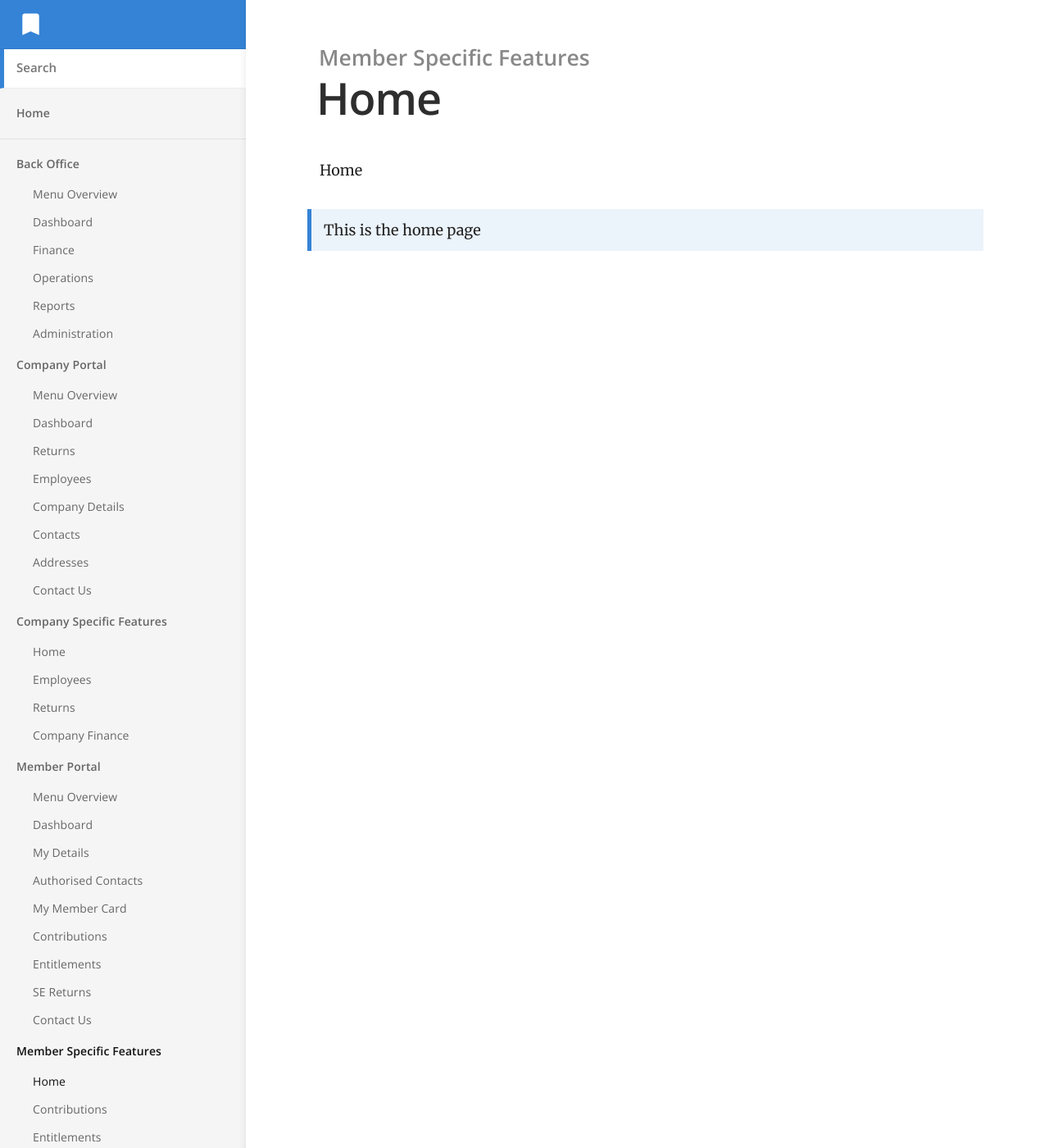
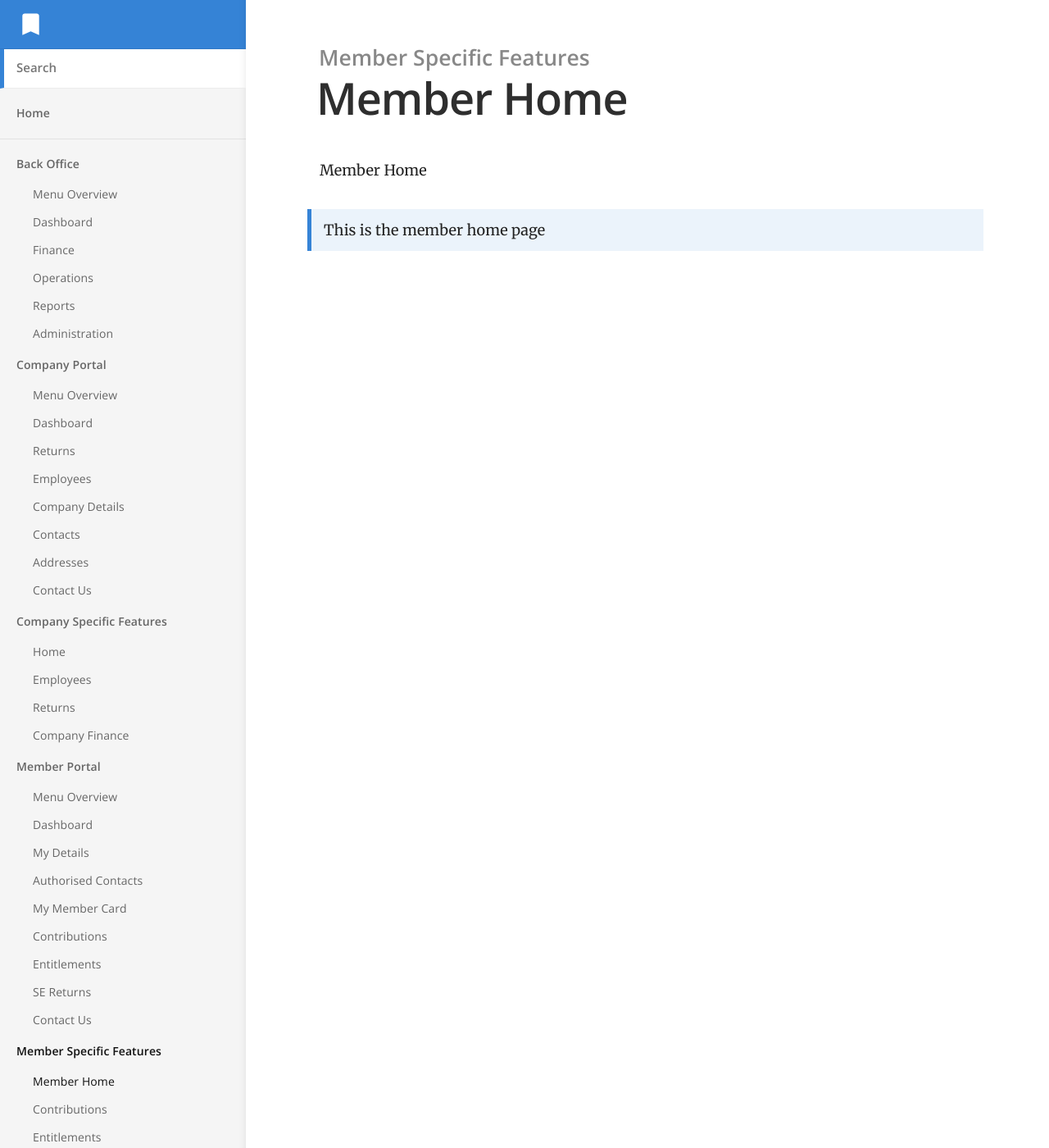
Before and after one commit to Zacbaron/Member_Overview, a Jekyll site: the page built from _docs/Member Specific Features/Home.md, in a window 1280 px wide and 1400 px high. Shown: the whole window at 82% size. Built offline with Jekyll 4.4.1, drawn with Linux system fonts in a browser that asks for light colours.

Commit message:
Update Home.md

```diff
--- a/_docs/Member Specific Features/Home.md
+++ b/_docs/Member Specific Features/Home.md
@@ -1,9 +1,9 @@
 ---
-title: Home
+title: Member Home
 category: Member Specific Features
 order: 1
 ---
 
-Home
+Member Home
 
-> This is the home page
+> This is the member home page
```
